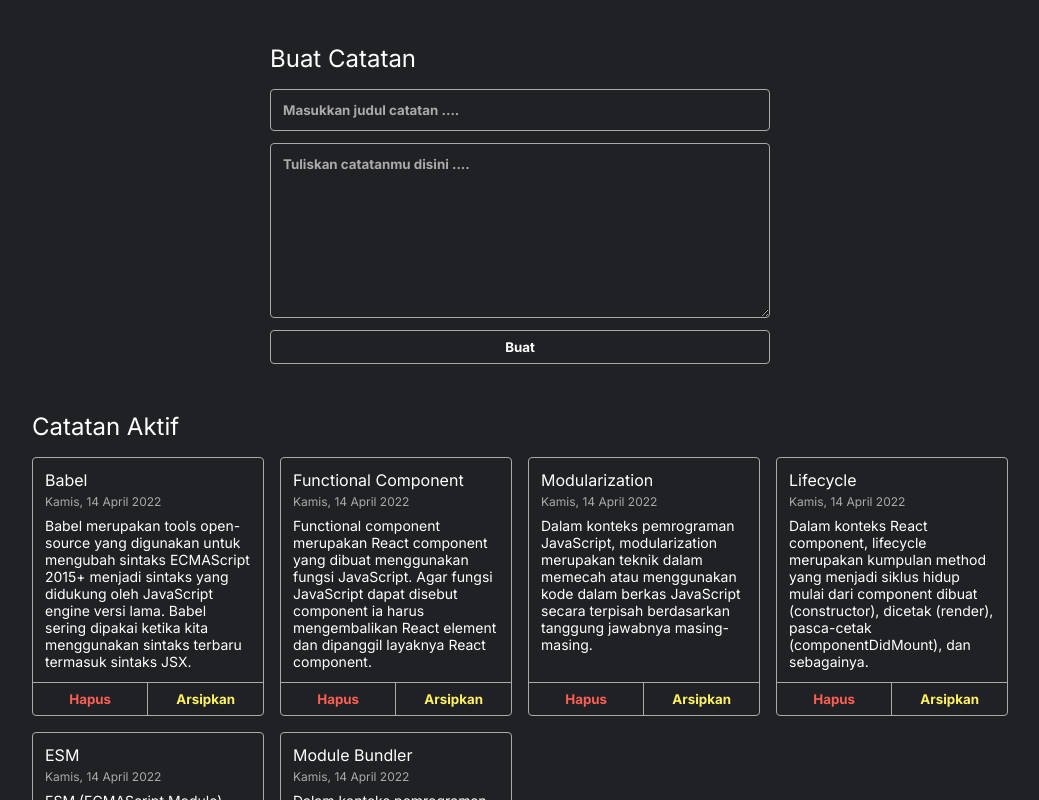
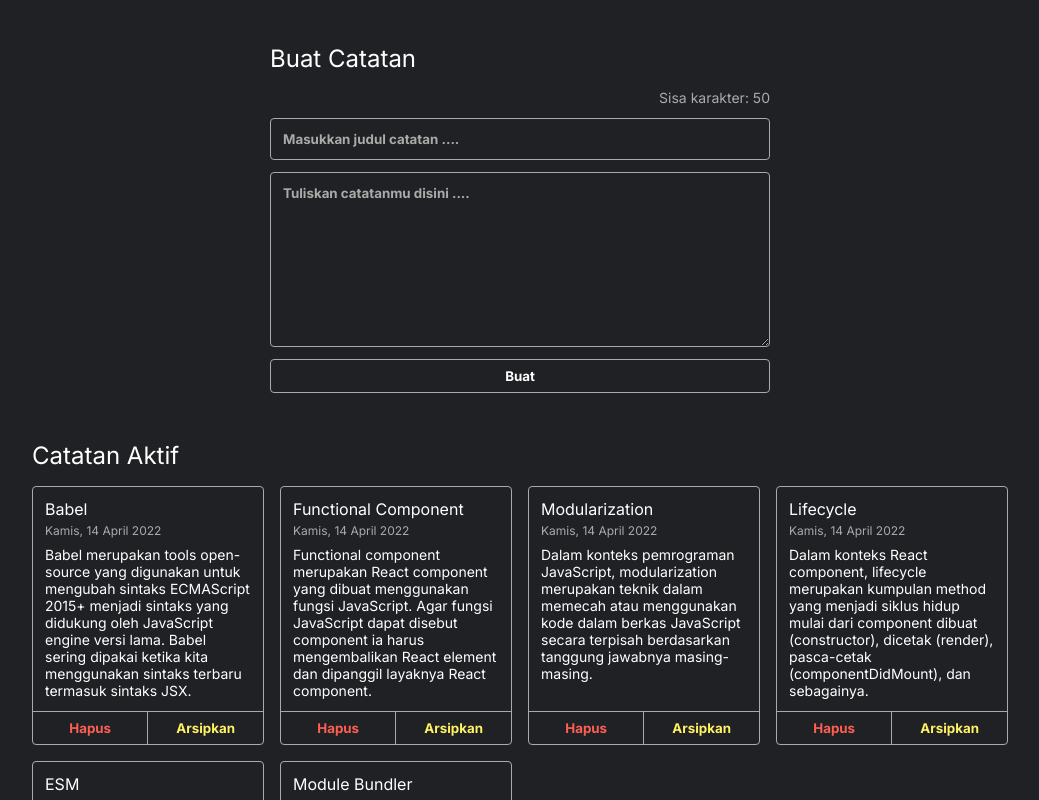
Before and after one commit to panjiarlins/my-personal-notes, a React (Create React App) app: page / in a window 1280 px wide. Shown: the top 800 px of the page, without its empty margins (120-1159 px from the left). Built offline with nearby package versions, Linux system fonts and the light colour scheme.

Commit message:
Limit character input for note title

```diff
--- a/src/components/NoteInput.jsx
+++ b/src/components/NoteInput.jsx
@@ -9,6 +9,8 @@ class NoteInput extends React.Component{
             body: '',
         }
 
+        this.numTitleCharLimit = 50;
+
         this.onTitleChangeEventHandler = this.onTitleChangeEventHandler.bind(this);
         this.onBodyChangeEventHandler = this.onBodyChangeEventHandler.bind(this);
         this.onSubmitEventHandler = this.onSubmitEventHandler.bind(this);
@@ -17,7 +19,7 @@ class NoteInput extends React.Component{
     onTitleChangeEventHandler(event){
         this.setState(() => {
             return {
-                title: event.target.value,
+                title: event.target.value.slice(0, this.numTitleCharLimit),
             };
         });
     }
@@ -39,13 +41,14 @@ class NoteInput extends React.Component{
         return (
             <div className="note-input">
                 <h2>Buat Catatan</h2>
+                <p className="note-input__title__char-limit">Sisa karakter: {this.numTitleCharLimit - this.state.title.length}</p>
                 <form onSubmit={this.onSubmitEventHandler}>
                     <input className="note-input__title" type="text" placeholder="Masukkan judul catatan ...." value={this.state.title} onChange={this.onTitleChangeEventHandler} />
                     <textarea className="note-input__body" placeholder="Tuliskan catatanmu disini ...." value={this.state.body} onChange={this.onBodyChangeEventHandler} />
                     <button type="submit">Buat</button>
                 </form>
             </div>
-        )
+        );
     }
 }
 
```
